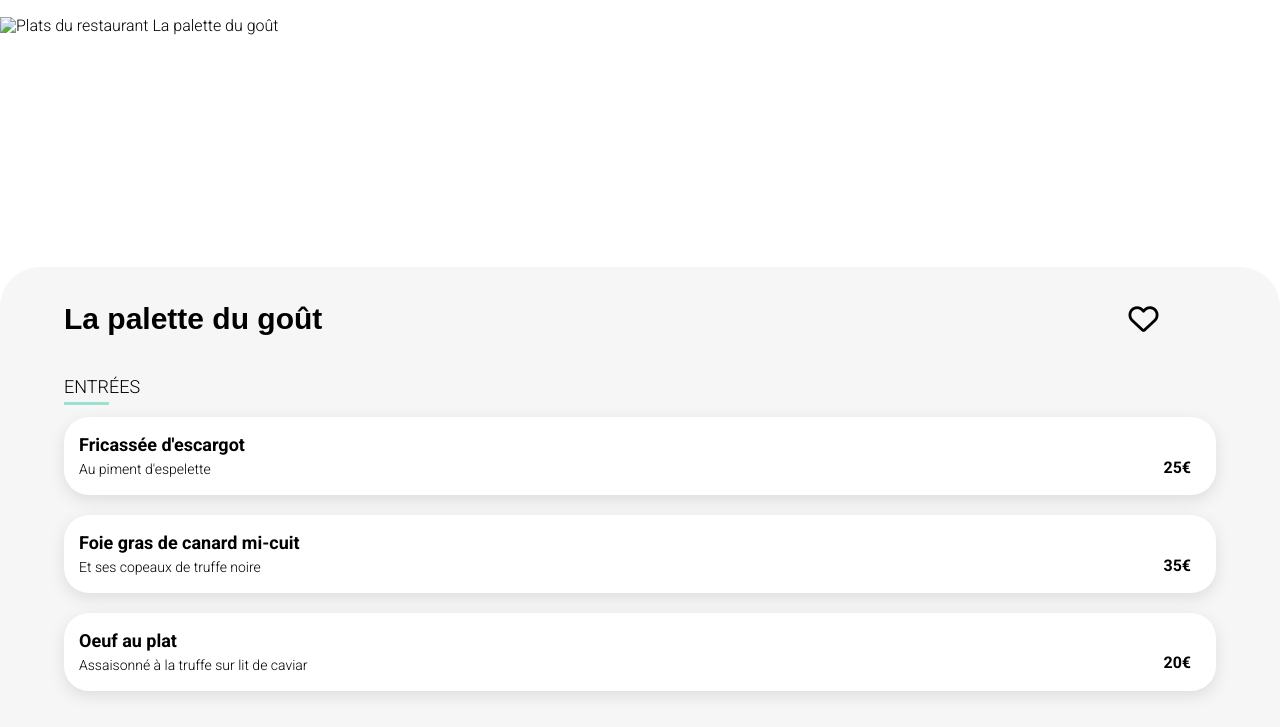
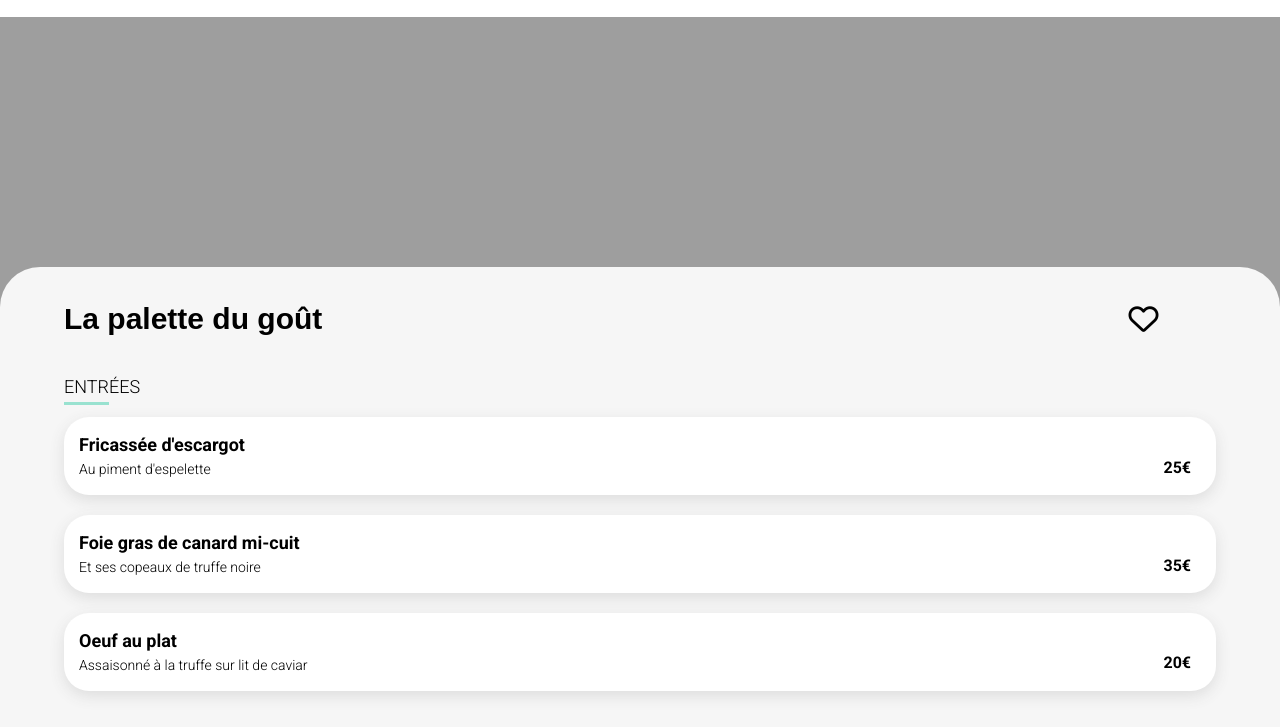
Before and after one commit to Al3xC4b/Al3x, a website: page La-parlette-du-gout.html in a window 1280 px wide. Shown: the part 58-785 px from the top of the page. Drawn offline with Linux system fonts and the light colour scheme; the site is published under a folder, as on GitHub Pages, so addresses that start at the root find nothing; a web font is replaced by a local one.

Commit message:
Modification url banner

```diff
--- a/La-parlette-du-gout.html
+++ b/La-parlette-du-gout.html
@@ -22,7 +22,7 @@
             </header>
             <main>
                 <div class="banner">
-                    <img src="/assets/restaurants/palette_du_gout.jpg" alt="Plats du restaurant La palette du goût">
+                    <img src="assets/restaurants/palette_du_gout.jpg" alt="Plats du restaurant La palette du goût">
                 </div>
                 <section id="carte">
                     <div class="menu-title">
```
